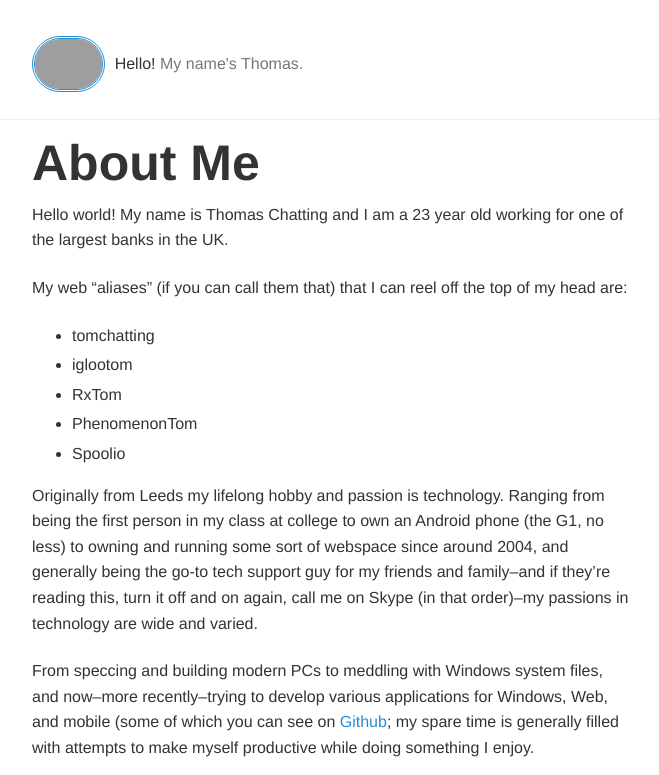
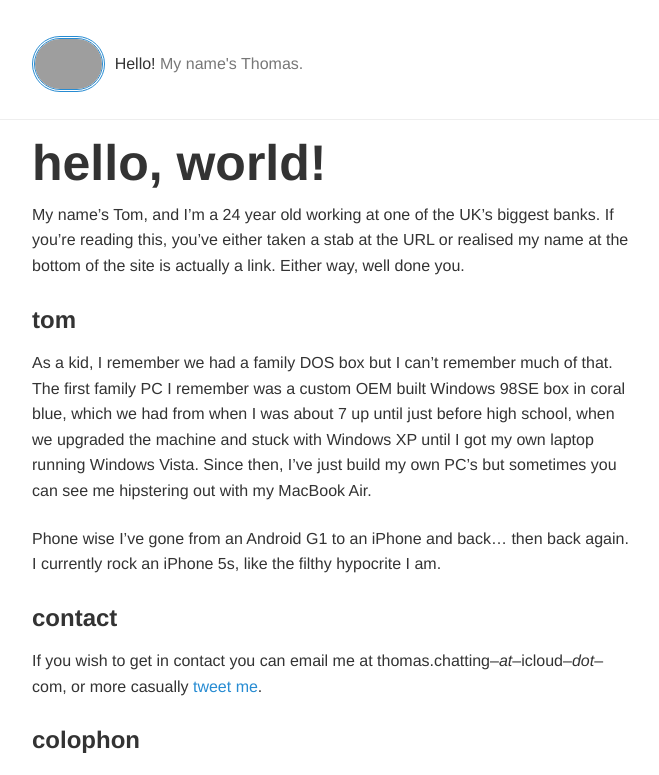
Before and after one commit to tomchatting/tomchatting.github.io, a Jekyll site: the page built from about.markdown, in a window 1280 px wide. Shown: the top 775 px of the page, without its empty margins (308-967 px from the left). Built offline with Jekyll 4.4.1, drawn with Linux system fonts in a browser that asks for light colours; some of the changed text lies outside the part shown; grey boxes are pictures that could not be loaded.

Commit message:
changing shit up
* 5 posts per page
* date in the fucking article not hidden
* 404 background colour matches #brand
+ article padding to support 5 posts per page

```diff
--- a/404.html
+++ b/404.html
@@ -7,7 +7,7 @@
 <link rel="stylesheet" href="/css/main.big.css">
 
 <style>
-  html, footer { background: #126d92; color: rgba(255,255,255,0.7); text-align: center; }
+  html, footer { background: #8699d1; color: rgba(255,255,255,0.7); text-align: center; }
 	.banner { text-align: left; }
 	.hero { width: 640px; margin: 140px auto; }
 	.hero h1 { font-size: 100px; line-height: 1;}
--- a/_config.yml
+++ b/_config.yml
@@ -1,6 +1,6 @@
 name: tomchatting
 highlighter: rouge
-paginate: 1
+paginate: 5
 markdown: kramdown
 url: "http://tomchatting.github.io"
 
--- a/_layouts/post.html
+++ b/_layouts/post.html
@@ -2,7 +2,8 @@
 layout: default
 ---
 <article class={{ page.category }}>
-  <h1 class="article-title" title="{{ page.date | date: "%d %B, %Y" }}">{{ page.title }}</h1>
+  <date datetime={{ page.date | date: "%Y-%m-%d" }}>{{ page.date | date: "%B %-d, %Y" }}</date>
+  <h1 class="article-title">{{ page.title }}</h1>
 
   {% if page.link %}
   {% if page.category == "photo" %}
--- a/about.markdown
+++ b/about.markdown
@@ -4,33 +4,21 @@ title: About
 permalink: /about/
 ---
 
-<h1 class="article-title">About Me</h1>
+<h1 class="article-title">hello, world!</h1>
 
-Hello world! My name is Thomas Chatting and I am a 23 year old working for one of the largest banks in the UK.
+My name's Tom, and I'm a 24 year old working at one of the UK's biggest banks. If you're reading this, you've either taken a stab at the URL or realised my name at the bottom of the site is actually a link. Either way, well done you.
 
-My web "aliases" (if you can call them that) that I can reel off the top of my head are:
+## tom
 
-* tomchatting
-* iglootom
-* RxTom
-* PhenomenonTom
-* Spoolio
+As a kid, I remember we had a family DOS box but I can't remember much of that. The first family PC I remember was a custom OEM built Windows 98SE box in coral blue, which we had from when I was about 7 up until just before high school, when we upgraded the machine and stuck with Windows XP until I got my own laptop running Windows Vista. Since then, I've just build my own PC's but sometimes you can see me hipstering out with my MacBook Air.
 
-Originally from Leeds my lifelong hobby and passion is technology. Ranging from being the first person in my class at college to own an Android phone (the G1, no less) to owning and running some sort of webspace since around 2004, and generally being the go-to tech support guy for my friends and family--and if they're reading this, turn it off and on again, call me on Skype (in that order)--my passions in technology are wide and varied.
+Phone wise I've gone from an Android G1 to an iPhone and back... then back again. I currently rock an iPhone 5s, like the filthy hypocrite I am.
 
-From speccing and building modern PCs to meddling with Windows system files, and now--more recently--trying to develop various applications for Windows, Web, and mobile (some of which you can see on [Github][github]; my spare time is generally filled with attempts to make myself productive while doing something I enjoy.
-
-## Early "Work"
-
-![Early site](http://i.imgur.com/CkdVs.png)
-
-Back in High School due to the fact ICT staff became fed-up with me, I was moved into a room more lovingly known as the "IT Cupboard", where the technicians taught me HTML, Windows Server basics, and that being a complete computer nerd was cool and came with perks like Subway platters. Most of their teachings went into circumventing the school firewall to allow me and my friends access to online games during classes, bouncing from free-domain-host to free-domain-host to avoid the blocks--but in the long run taught me a lot about the basics of programming, server running, and page development, leading me to be comfortable with HTML, CSS, JS, and more recently after college, PHP, Ruby, Python, .Net, and Java.
-
-## Contact
+## contact
 
 If you wish to get in contact you can email me at thomas.chatting--*at*--icloud--*dot*--com, or more casually [tweet me][tweet].
 
-## Colophon
+## colophon
 
 This site is hosted on [GitHub pages][ghpages] using [Jekyll][jekyll], and most of the content is written in John Gruber's [Markdown][markdown].
 
--- a/css/main.big.css
+++ b/css/main.big.css
@@ -150,6 +150,10 @@ pre {
   overflow-x: auto;
 }
 
+article {
+  margin-bottom: 4em;
+}
+
 .article-title {
   font-size: 50px;
   line-height: 1.125em;
--- a/index.html
+++ b/index.html
@@ -4,7 +4,8 @@ title: Home
 ---
 {% for page in paginator.posts %}
 <article class="{{ page.category }}">
-  <h1 class="article-title" title="{{ page.date | date: "%d %B, %Y" }}">
+  <date datetime={{ page.date | date: "%Y-%m-%d" }}>{{ page.date | date: "%B %-d, %Y" }}</date>
+  <h1 class="article-title">
     {% if page.link && page.category == "link" %}
     <a href="{{ page.link }}" class="link">{{ page.title }}</a>
     {% else %}
```
Also changed, not shown: other parts of index.html (+1 -1 lines).
